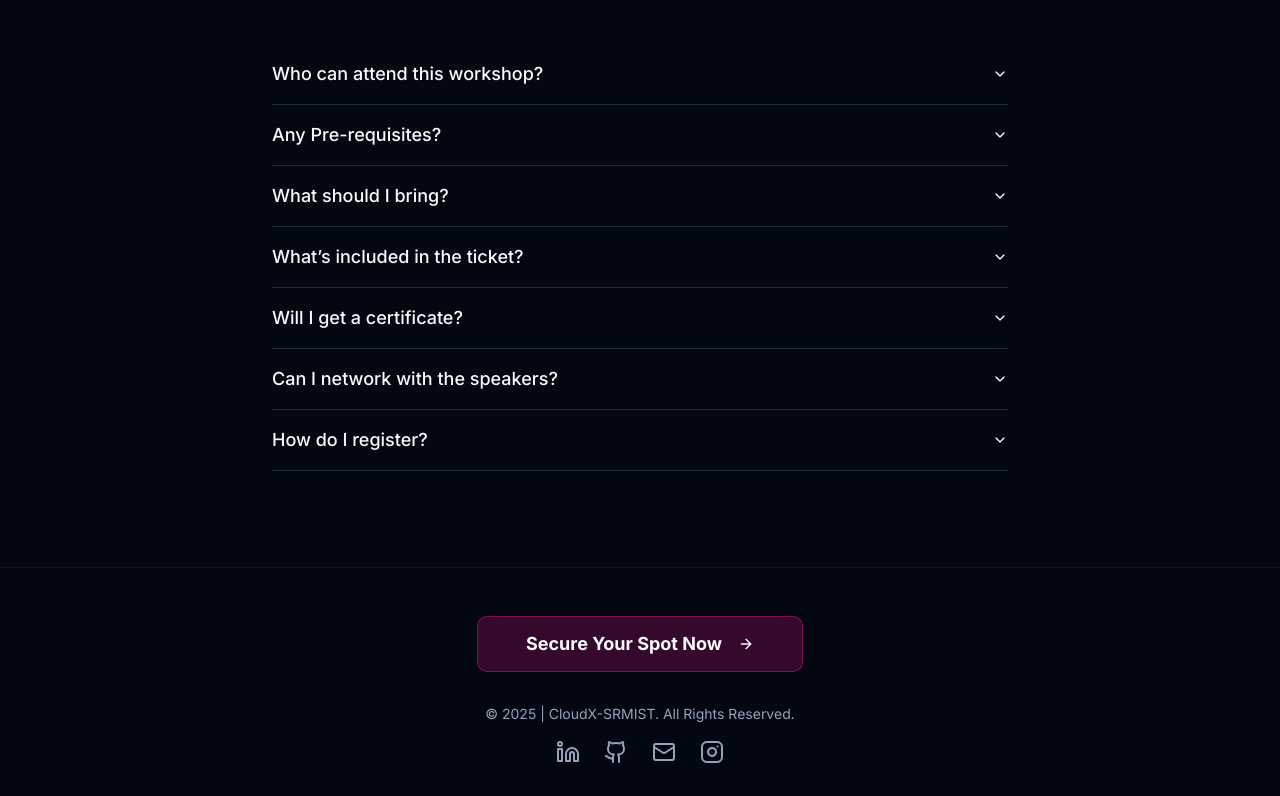
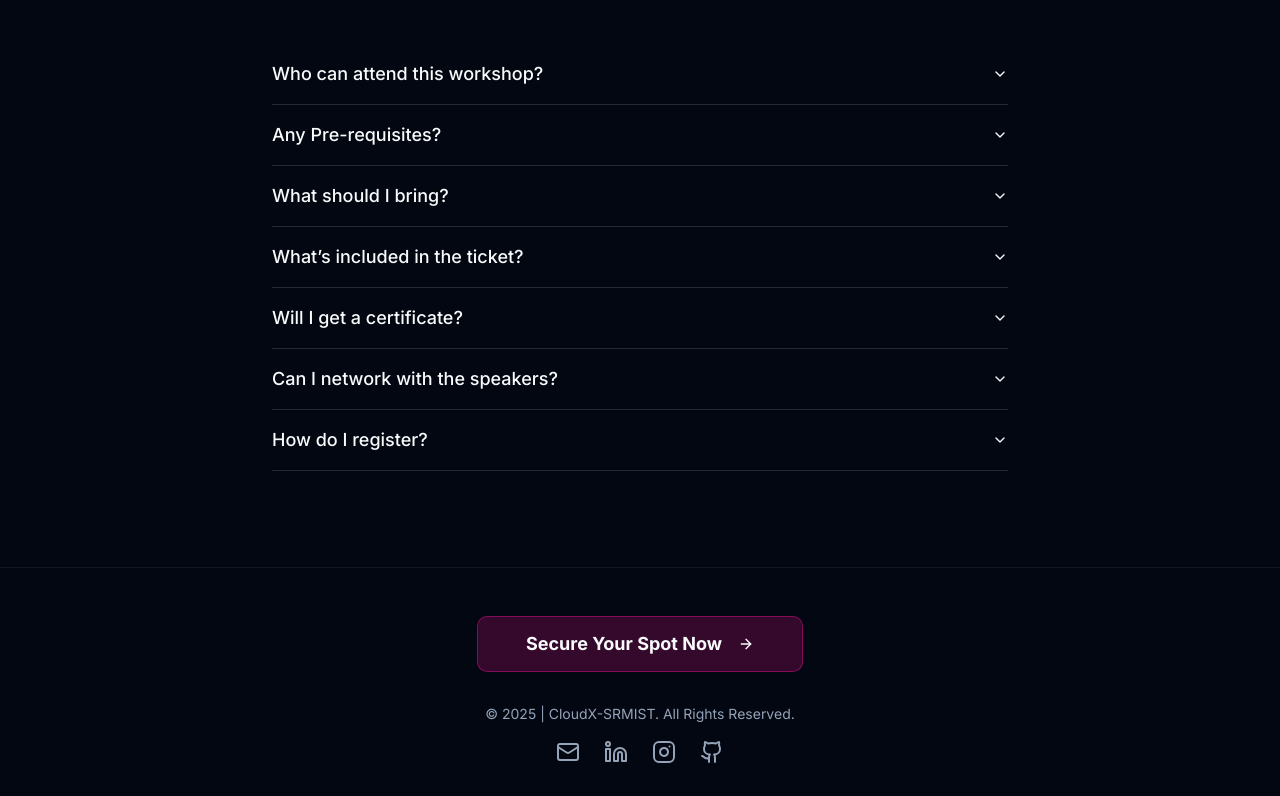
Before and after one commit to jhingalala1234/CloudX-Ascend, a Next.js app: page / in a window 1280 px wide. Shown: the part 4608-5404 px from the top of the page. Built offline with nearby package versions, Linux system fonts and the light colour scheme.

Commit message:
changed-code-files

```diff
--- a/src/app/page.tsx
+++ b/src/app/page.tsx
@@ -564,10 +564,10 @@ export default function Home() {
                 © 2025 | CloudX-SRMIST. All Rights Reserved.
               </p>
               <div className="flex justify-center gap-6 mt-4">
+                  <Link href="mailto:cloudx.srmist@gmail.com" className="text-muted-foreground hover:text-[#EA4335] transition-colors"><Mail className="h-6 w-6" /></Link>
                   <Link href="https://www.linkedin.com/company/cloudx-srmist/" target="_blank" rel="noopener noreferrer" className="text-muted-foreground hover:text-[#0077B5] transition-colors"><Linkedin className="h-6 w-6" /></Link>
+                  <Link href="https://www.instagram.com/cloudx.srmist/" target="_blank" rel="noopener noreferrer" className="text-muted-foreground hover:text-[#E4405F] transition-colors"><Instagram className="h-6 w-6" /></Link>
                   <Link href="https://github.com/CloudX-SRMIST" target="_blank" rel="noopener noreferrer" className="text-muted-foreground hover:text-white transition-colors"><Github className="h-6 w-6" /></Link>
-                  <Link href="mailto:cloudx.srmist@gmail.com" className="text-muted-foreground hover:text-[#EA4335] transition-colors"><Mail className="h-6 w-6" /></Link>
-                  <Link href="https://www.instagram.com/cloudx.srmist/" target="_blank" rel="noopener noreferrer" className="text-muted-foreground hover:text-[#E4405F] transition-colors"><Instagram className="h-6 w-6" /></Link>
               </div>
             </div>
           </footer>
```
